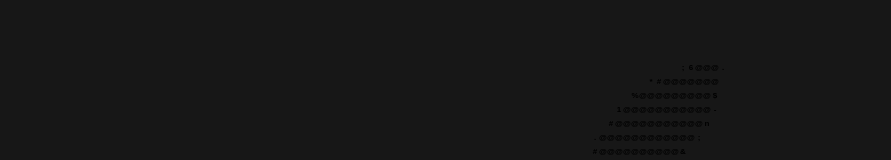
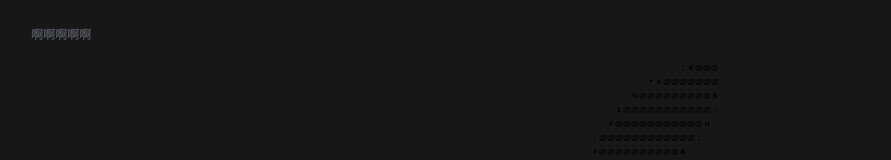
Before and after one commit to wszxdhr/homepage, a Vue app: page / in a window 1280 px wide. Shown: the top 160 px of the page, without its empty margins (49-940 px from the left). Built offline with nearby package versions, Linux system fonts and the light colour scheme.

Commit message:
feat(Dialog):增加Header样式

```diff
--- a/src/assets/style/hpComponent/base.scss
+++ b/src/assets/style/hpComponent/base.scss
@@ -21,20 +21,21 @@ $button-font-color-primary: $base-white;
 
 // 模态框
 $dialog-header-background-color: $base-gray-dark;
-$dialog-header-title-font-color: $base-gray;
+$dialog-header-title-font-color: $base-gray-light;
 $dialog-content-background-color: $base-gray;
 $dialog-border-color: $base-gray-light;
 
 $dialog-border-radius: 3px;
-$dialog-header-line-height: 50px;
+$dialog-header-line-height: 30px;
+$dialog-header-font-size: 12px;
 // stand-out: 凸起部分
 $dialog-header-stand-out-height: 20px;
-$dialog-header-stand-out-outer-min-width: 200px;
+$dialog-header-stand-out-outer-min-width: 80px;
 $dialog-header-stand-out-padding-left-right: 30px;
 $dialog-header-stand-out-offset-x: 40px;
 $dialog-header-stand-out-outer-and-inner-subtract: 40px;
 $dialog-header-stand-out-sub-block-background-color-active: $base-color;
 $dialog-header-stand-out-sub-block-background-color-normal: $base-gray-light;
-$dialog-header-stand-out-sub-block-width: 60px;
+$dialog-header-stand-out-sub-block-width: 40px;
 $dialog-header-stand-out-sub-block-height: 12px;
 $dialog-content-padding: 20px;
--- a/src/assets/style/hpComponent/dialog.scss
+++ b/src/assets/style/hpComponent/dialog.scss
@@ -6,6 +6,7 @@
   content-background-color: $dialog-content-background-color;
   border-color: $dialog-border-color;
   border-radius: $dialog-border-radius;
+  header-font-size: $dialog-header-font-size;
   header-line-height: $dialog-header-line-height;
   header-stand-out-height: $dialog-header-stand-out-height;
   header-stand-out-outer-min-width: $dialog-header-stand-out-outer-min-width;
@@ -19,9 +20,27 @@
 }
 
 .hp-dialog {
+  position: relative;
   &_background {
     width: 100%;
     height: 100%;
+  }
+  &_header {
+    height: $dialog-header-line-height;
+    min-width: $dialog-header-stand-out-outer-min-width;
+    line-height: $dialog-header-line-height;
+    display: inline-block;
+    position: absolute;
+    top: 0;
+    left: 0;
+    padding-left: $dialog-header-stand-out-offset-x + ($dialog-header-stand-out-outer-and-inner-subtract / 2);
+    padding-right: $dialog-header-stand-out-sub-block-width + ($dialog-header-stand-out-outer-and-inner-subtract / 2);
+    font-size: $dialog-header-font-size;
+    text-align: left;
+    & > * {
+      font-size: $dialog-header-font-size;
+      color: $dialog-header-title-font-color;
+    }
   }
   &_content {
     padding: $dialog-content-padding;
--- a/src/components/Dialog/index.vue
+++ b/src/components/Dialog/index.vue
@@ -1,7 +1,8 @@
 <template>
   <div class="hp-dialog" :style="{top, left, width, height, position: (isStatic ? 'static' : 'fixed')}">
     <canvas class="hp-dialog_background" ref="background"></canvas>
-    <div class="hp-dialog_header">
+    <div class="hp-dialog_header" ref="header">
+      <h2>{{title}}</h2>
       <slot name="title"></slot>
     </div>
     <div class="hp-dialog_content">
@@ -56,6 +57,9 @@ export default {
       erd.listenTo(this.$el, (el) => {
         this.refreshBackground()
       })
+      erd.listenTo(this.$refs.header, (el) => {
+        this.refreshBackground()
+      })
       this.refreshBackground()
     },
     refreshBackground () {
@@ -65,14 +69,25 @@ export default {
       canvas.height = canvas.offsetHeight
       const width = canvas.width
       const height = canvas.height
+      const titleWidth = this.$refs.header.offsetWidth
+      const headerStandOutRealWidth = titleWidth - parseInt(this.cssVariables['header-stand-out-offset-x']) - parseInt(this.cssVariables['header-stand-out-sub-block-width'])
       const ratio = parseInt(this.cssVariables['header-stand-out-height']) / (parseInt(this.cssVariables['header-stand-out-outer-and-inner-subtract']) / 2)
       const lineHeader = () => {
         ctx.lineTo(width, parseInt(this.cssVariables['header-stand-out-height']))
-        ctx.lineTo(parseInt(this.cssVariables['header-stand-out-outer-min-width']) + parseInt(this.cssVariables['header-stand-out-offset-x']), parseInt(this.cssVariables['header-stand-out-height']))
-        ctx.lineTo(parseInt(this.cssVariables['header-stand-out-outer-min-width']) + parseInt(this.cssVariables['header-stand-out-offset-x']) - parseInt(this.cssVariables['header-stand-out-outer-and-inner-subtract']) / 2, 0)
+        ctx.lineTo(headerStandOutRealWidth + parseInt(this.cssVariables['header-stand-out-offset-x']), parseInt(this.cssVariables['header-stand-out-height']))
+        ctx.lineTo(headerStandOutRealWidth + parseInt(this.cssVariables['header-stand-out-offset-x']) - parseInt(this.cssVariables['header-stand-out-outer-and-inner-subtract']) / 2, 0)
         ctx.lineTo(parseInt(this.cssVariables['header-stand-out-offset-x']) + parseInt(this.cssVariables['header-stand-out-outer-and-inner-subtract']) / 2, 0)
         ctx.lineTo(parseInt(this.cssVariables['header-stand-out-offset-x']), parseInt(this.cssVariables['header-stand-out-height']))
         ctx.lineTo(0, parseInt(this.cssVariables['header-stand-out-height']))
+      }
+      const lineDialog = () => {
+        ctx.beginPath()
+        // 从左下角开始画
+        ctx.moveTo(0, height)
+        ctx.lineTo(width, height)
+        lineHeader()
+        ctx.lineTo(0, height)
+        ctx.closePath()
       }
       ctx.clearRect(0, 0, width, height)
       // const borderWidth = 1
@@ -82,25 +97,33 @@ export default {
       ctx.beginPath()
       ctx.moveTo(parseInt(this.cssVariables['header-stand-out-offset-x']) + parseInt(this.cssVariables['header-stand-out-outer-and-inner-subtract']) / 2, parseInt(this.cssVariables['header-stand-out-height']) - parseInt(this.cssVariables['header-stand-out-sub-block-height']))
       ctx.lineTo(parseInt(this.cssVariables['header-stand-out-offset-x']) + parseInt(this.cssVariables['header-stand-out-outer-and-inner-subtract']) / 2, parseInt(this.cssVariables['header-stand-out-height']))
-      ctx.lineTo(parseInt(this.cssVariables['header-stand-out-offset-x']) + parseInt(this.cssVariables['header-stand-out-outer-min-width']) + parseInt(this.cssVariables['header-stand-out-sub-block-width']), parseInt(this.cssVariables['header-stand-out-height']))
-      ctx.lineTo(parseInt(this.cssVariables['header-stand-out-offset-x']) + parseInt(this.cssVariables['header-stand-out-outer-min-width']) + parseInt(this.cssVariables['header-stand-out-sub-block-width']) - (parseInt(this.cssVariables['header-stand-out-sub-block-height']) / ratio), parseInt(this.cssVariables['header-stand-out-height']) - parseInt(this.cssVariables['header-stand-out-sub-block-height']))
+      ctx.lineTo(parseInt(this.cssVariables['header-stand-out-offset-x']) + headerStandOutRealWidth + parseInt(this.cssVariables['header-stand-out-sub-block-width']), parseInt(this.cssVariables['header-stand-out-height']))
+      ctx.lineTo(parseInt(this.cssVariables['header-stand-out-offset-x']) + headerStandOutRealWidth + parseInt(this.cssVariables['header-stand-out-sub-block-width']) - (parseInt(this.cssVariables['header-stand-out-sub-block-height']) / ratio), parseInt(this.cssVariables['header-stand-out-height']) - parseInt(this.cssVariables['header-stand-out-sub-block-height']))
       ctx.closePath()
       ctx.fill()
       ctx.restore()
+
+      // 先画内容再画框，不然框线会被挡住
+      ctx.save()
+      ctx.fillStyle = this.cssVariables['content-background-color']
+      lineDialog()
+      ctx.fill()
+      ctx.restore()
+
+      ctx.save()
+      ctx.fillStyle = this.cssVariables['header-background-color']
+      ctx.beginPath()
+      ctx.moveTo(width, parseInt(this.cssVariables['header-line-height']))
+      lineHeader()
+      ctx.lineTo(0, parseInt(this.cssVariables['header-line-height']))
+      ctx.closePath()
+      ctx.fill()
+      ctx.restore()
+
       ctx.save()
       ctx.strokeStyle = this.cssVariables['border-color']
-      ctx.fillStyle = this.cssVariables['content-background-color']
-      ctx.beginPath()
-      // 从左下角开始画
-      ctx.moveTo(0, height)
-      ctx.lineTo(width, height)
-      lineHeader()
-      ctx.lineTo(0, height)
-      ctx.closePath()
-      ctx.fill()
+      lineDialog()
       ctx.stroke()
-      ctx.restore()
-      ctx.save()
       ctx.restore()
     }
   },
--- a/src/views/Home.vue
+++ b/src/views/Home.vue
@@ -6,7 +6,7 @@
                 @finish="changeCharsIndex"
                 :trans-char="['!', '@', '#', '$', '%']"
                 animate-on-init></char-dance>
-    <hp-dialog top="20px" left="20px" width="calc(100vw - 40px)" height="calc(100vh - 40px)"></hp-dialog>
+    <hp-dialog top="20px" left="20px" width="calc(100vw - 40px)" height="calc(100vh - 40px)" title="啊啊啊啊啊"></hp-dialog>
   </div>
 </template>
 
```
